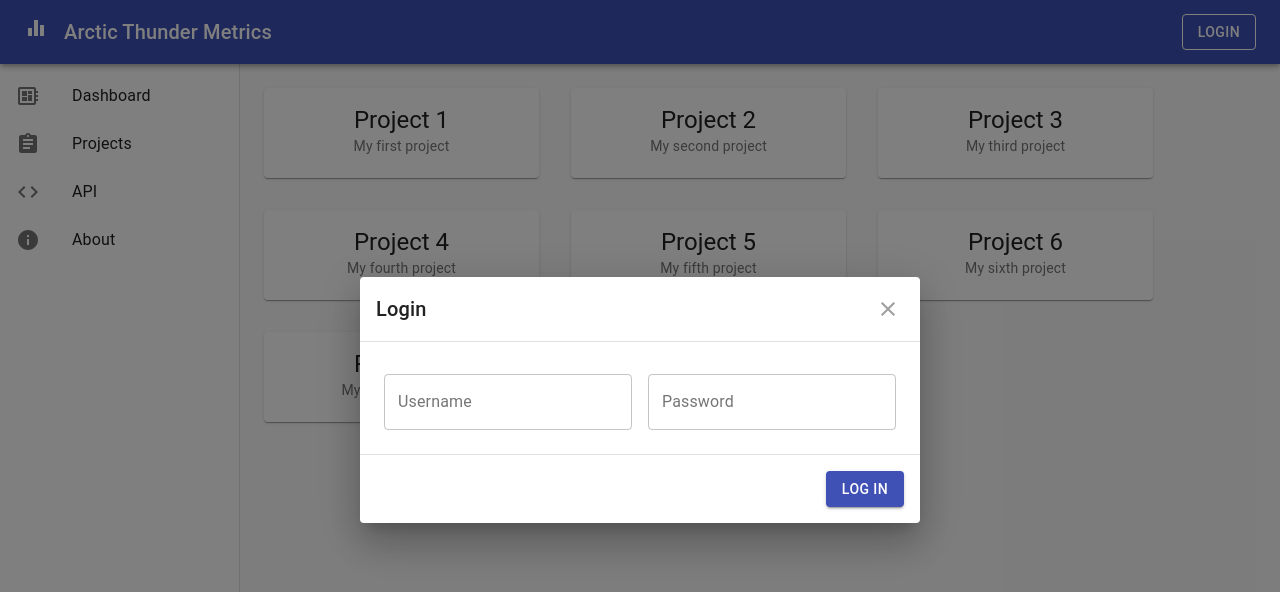
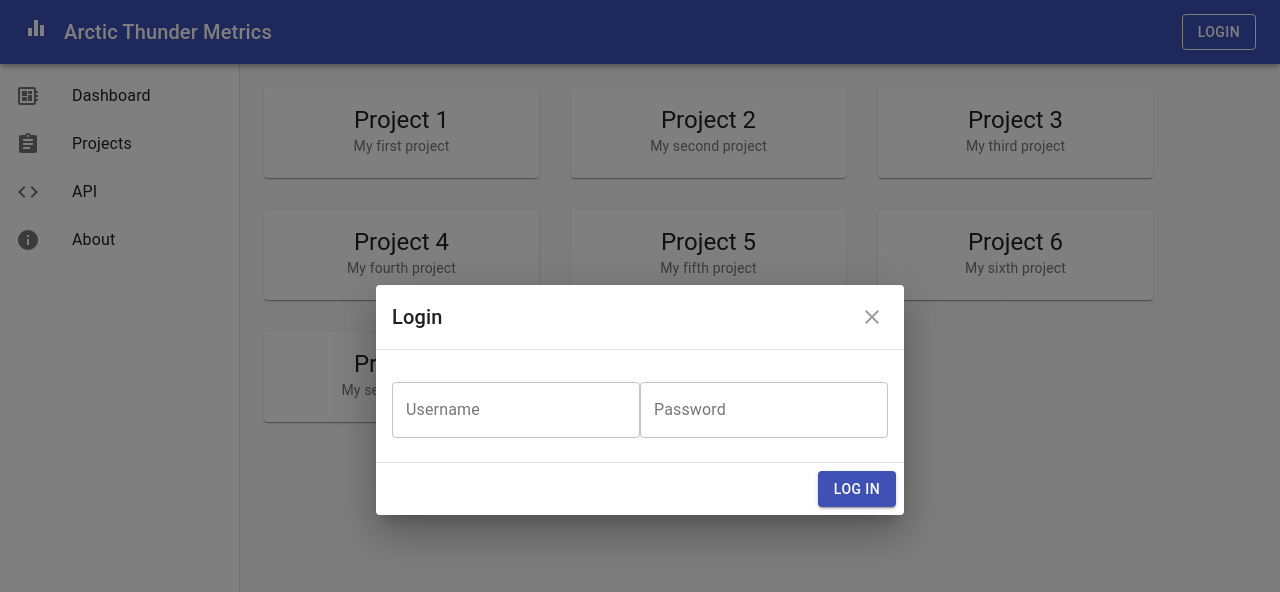
Before and after one commit to Arctic-Thunder/at-metrics-user, a React (Create React App) app in the folder metricsui/: page /projects in a window 1280 px wide. Both pictures are taken after a click on the button "LOGIN". Shown: the top 592 px of the page. Built offline with nearby package versions, Linux system fonts and the light colour scheme; no server answers.

Commit message:
What am I even doing right now...

```diff
--- a/metricsui/src/App.js
+++ b/metricsui/src/App.js
@@ -1,11 +1,17 @@
 import React from 'react';
 import './App.css';
 import MenuBar from './components/MenuBar';
+import MainPage from './pages/Main'
+import {
+  BrowserRouter,
+ } from 'react-router-dom'
 
 function App() {
   return (
     <div className="App">
-      <MenuBar />
+      <BrowserRouter>
+        <MainPage />
+      </BrowserRouter>
     </div>
   );
 }
--- a/metricsui/src/components/LoginDialog.js
+++ b/metricsui/src/components/LoginDialog.js
@@ -1,4 +1,4 @@
-import React from 'react';
+import React, {Component} from 'react';
 import { withStyles } from '@material-ui/core/styles';
 import { makeStyles } from '@material-ui/core/styles';
 import Button from '@material-ui/core/Button';
@@ -10,6 +10,8 @@ import IconButton from '@material-ui/core/IconButton';
 import CloseIcon from '@material-ui/icons/Close';
 import Typography from '@material-ui/core/Typography';
 import TextField from '@material-ui/core/TextField';
+
+// import fetch from 'isomorphic-fetch'
 
 const styles = theme => ({
   root: {
@@ -74,9 +76,34 @@ const useStyles = makeStyles(theme => ({
   },
 }));
 
-export default function LoginDialog(props) {
-  const { onClose, open } = props
-  const classes = useStyles();
+class LoginDialog extends Component {
+  state = {
+    user: []
+  }
+
+  componentDidMount() {
+    fetch('https://arcticthunder.azurewebsites.net/api/login/', {
+      mode: 'no-cors',
+      method: 'POST',
+      body: JSON.stringify({
+        username: 'thally',
+        password: 'Audio1919'
+      }),
+      headers: {
+        "Content-Type": "application/json; charset=UTF-8"
+      }
+    })
+    .then(res => console.log(res))
+    // .then(res => res.json())
+    // .then(data => {
+    //   this.setState({ user: data })
+    //   console.log(data)
+    // })
+    // .catch(console.log)
+  }
+
+  render() {
+    const {onClose, open} = this.props
     return (
       <div>
         <Dialog onClose={onClose} aria-labelledby="customized-dialog-title" open={open}>
@@ -87,7 +114,7 @@ export default function LoginDialog(props) {
           <TextField
             id="outlined-username-input"
             label="Username"
-          className={classes.textField}
+            className={useStyles.textField}
             name="email"
             margin="normal"
             variant="outlined"
@@ -95,7 +122,7 @@ export default function LoginDialog(props) {
           <TextField
             id="outlined-password-input"
             label="Password"
-          className={classes.textField}
+            className={useStyles.textField}
             type="password"
             autoComplete="current-password"
             margin="normal"
@@ -103,11 +130,14 @@ export default function LoginDialog(props) {
           />
           </DialogContent>
           <DialogActions>
-          <Button variant="contained" color="primary" className={classes.button}>
+            <Button variant="contained" color="primary" className={useStyles.button}>
               Log In
             </Button>
           </DialogActions>
         </Dialog>
       </div>
-  );
+    )
   }
+}
+
+export default LoginDialog
--- a/metricsui/src/components/MenuBar.js
+++ b/metricsui/src/components/MenuBar.js
@@ -1,15 +1,9 @@
 import React from 'react';
 import Icon from '@material-ui/core/Icon';
 import {
-    BrowserRouter as Router,
     Route,
     Switch,
 } from 'react-router-dom'
-
-import ApiPage from '../pages/ApiPage'
-import DashboardPage from '../pages/DashboardPage'
-import ProjectsPage from '../pages/ProjectsPage'
-import WelcomePage from '../pages/WelcomePage'
 
 import {
     CssBaseline,
@@ -61,9 +55,6 @@ export default function MenuBar() {
     }
 
     return (
-        <div className={classes.root}>
-            <Router>
-                <CssBaseline />
         <AppBar position="fixed" className={classes.appBar}>
             <Toolbar>
                 <Typography variant="h6" className={classes.menuButton}>
@@ -76,28 +67,5 @@ export default function MenuBar() {
                 <LoginDialog onClose={handleClose} open={open} />
             </Toolbar>
         </AppBar>
-                <SidePanel />
-                <main className={classes.content}>
-                    <div className={classes.toolbar} />
-                    <Switch>
-                        <Route exact path ="/">
-                            <WelcomePage />
-                        </Route>
-                        <Route path ="/dashboard">
-                            <DashboardPage />
-                        </Route>
-                        <Route path="/projects">
-                            <ProjectsPage />
-                        </Route>
-                        <Route path="/api">
-                            <ApiPage />
-                        </Route>
-                        <Route path="/about">
-                            <WelcomePage />
-                        </Route>
-                    </Switch>
-                </main>
-            </Router>
-        </div>
     )
 }
--- a/metricsui/src/components/ProjectCard.js
+++ b/metricsui/src/components/ProjectCard.js
@@ -1,17 +1,11 @@
 import React from 'react';
-import {
-  Link as RouterLink
-} from 'react-router-dom'
 
 import {
     makeStyles,
     Card,
     CardActionArea,
     CardContent,
-    Button,
     Typography,
-    ButtonBase,
-    Link
 } from '@material-ui/core'
 
 const useStyles = makeStyles({
@@ -34,12 +28,8 @@ const useStyles = makeStyles({
 export default function ProjectCard(props) {
   const {id, name, description } = props
   const classes = useStyles();
-  const link = React.forwardRef((id, ref) => (
-    <RouterLink innerRef={ref} to={"/projects/"+id+"/"} {...props} />
-  ))
 
   return (
-    <Link to="/about" component={RouterLink} underline='none'>
         <Card className={classes.card}>
           <CardActionArea>
             <CardContent>
@@ -52,6 +42,5 @@ export default function ProjectCard(props) {
             </CardContent>
           </CardActionArea>
         </Card>
-    </Link>
   );
 }
--- /dev/null
+++ b/metricsui/src/pages/Main.js
@@ -0,0 +1,62 @@
+import React from 'react'
+
+import {
+    Route,
+    Switch,
+} from 'react-router-dom'
+
+import {
+    makeStyles,
+    CssBaseline,
+} from '@material-ui/core'
+
+import MenuBar from '../components/MenuBar'
+import SidePanel from '../components/SidePanel'
+import ApiPage from './ApiPage'
+import DashboardPage from './DashboardPage'
+import ProjectsPage from './ProjectsPage'
+import WelcomePage from './WelcomePage'
+import ProjectDetailPage from './ProjectDetailPage'
+
+
+const useStyles = makeStyles(theme => ({
+    root: {
+        display: 'flex',
+    },
+    appBar: {
+        zIndex: theme.zIndex.drawer + 1,
+    },
+    menuButton: {
+        marginRight: theme.spacing(2),
+    },
+    title: {
+        flexGrow: 1,
+    },
+    content: {
+        flexGrow: 1,
+        padding: theme.spacing(3),
+    },
+    toolbar: theme.mixins.toolbar,
+}))
+
+export default function MainPage() {
+    const classes = useStyles()
+    return (
+        <div className={classes.root}>
+            <CssBaseline />
+            <MenuBar />
+            <SidePanel />
+            <main className={classes.content}>
+                <div className={classes.toolbar} />
+                <Switch>
+                    <Route exact path ="/" component={WelcomePage} />
+                    <Route path ="/dashboard" component={DashboardPage} />
+                    <Route path="/projects" component={ProjectsPage} />
+                    <Route path="projects/:project_id" component={ProjectDetailPage} />
+                    <Route path="/api" component={ApiPage} />
+                    <Route path="/about" component={WelcomePage} />
+                </Switch>
+            </main>
+        </div>
+    )
+}
--- a/metricsui/src/pages/ProjectDetailPage.js
+++ b/metricsui/src/pages/ProjectDetailPage.js
@@ -1,6 +1,13 @@
-export const ProjectDetialPage = () =>
+import React from 'react'
+import { Typography } from '@material-ui/core'
+
+export default function ProjectDetailPage(props) {
+    const { id, name, description } = props
+
+    return (
         <section className="project-detail">
-        <Typography h1>PROJECT DETAIL PAGE</Typography>
+            {console.log('bla bla bla')}
+            <Typography h1>PROJECT {id} DETAIL PAGE</Typography>
             <Typography paragraph>
                 Lorem ipsum dolor sit amet, consectetur adipiscing elit, sed do eiusmod tempor incididunt
                 ut labore et dolore magna aliqua. Rhoncus dolor purus non enim praesent elementum
@@ -25,3 +32,5 @@ export const ProjectDetialPage = () =>
                 accumsan lacus vel facilisis. Nulla posuere sollicitudin aliquam ultrices sagittis orci a.
             </Typography>
         </section>
+    )
+}
--- a/metricsui/src/pages/ProjectsPage.js
+++ b/metricsui/src/pages/ProjectsPage.js
@@ -1,8 +1,17 @@
 import React from 'react'
 
 import {
+    Link as RouterLink,
+    Route,
+    useRouteMatch,
+    Switch
+} from 'react-router-dom'
+
+import {
     makeStyles,
-    Grid
+    Grid,
+    Link,
+    Typography,
 } from '@material-ui/core'
 
 import ProjectCard from '../components/ProjectCard'
@@ -15,16 +24,17 @@ const useStyles = makeStyles(theme => ({
 
 export default function ProjectsPage() {
     const projectdata = [
-        {name: "Project 1", description: "My first project"},
-        {name: "Project 2", description: "My second project"},
-        {name: "Project 3", description: "My third project"},
-        {name: "Project 4", description: "My fourth project"},
-        {name: "Project 5", description: "My fifth project"},
-        {name: "Project 6", description: "My sixth project"},
-        {name: "Project 7", description: "My seventh project"},
+        {id: "0", name: "Project 1", description: "My first project"},
+        {id: "3", name: "Project 2", description: "My second project"},
+        {id: "8", name: "Project 3", description: "My third project"},
+        {id: "13", name: "Project 4", description: "My fourth project"},
+        {id: "55", name: "Project 5", description: "My fifth project"},
+        {id: "103", name: "Project 6", description: "My sixth project"},
+        {id: "344", name: "Project 7", description: "My seventh project"},
     ]
 
     const classes = useStyles()
+    let { path, url } = useRouteMatch()
 
     return (
         <section className="projects">
@@ -36,7 +46,9 @@ export default function ProjectsPage() {
             >
                 {projectdata.map((data) => (
                     <Grid item>
-                        <ProjectCard name={data.name} description={data.description}/>
+                        <Link underline='none' to={`${url}/${data.id}`} component={RouterLink}>
+                            <ProjectCard name={data.name} description={data.description}/>
+                        </Link>
                     </Grid>
             ))}
             </Grid>
```
Lines whose indentation alone changed are shown as unchanged.
